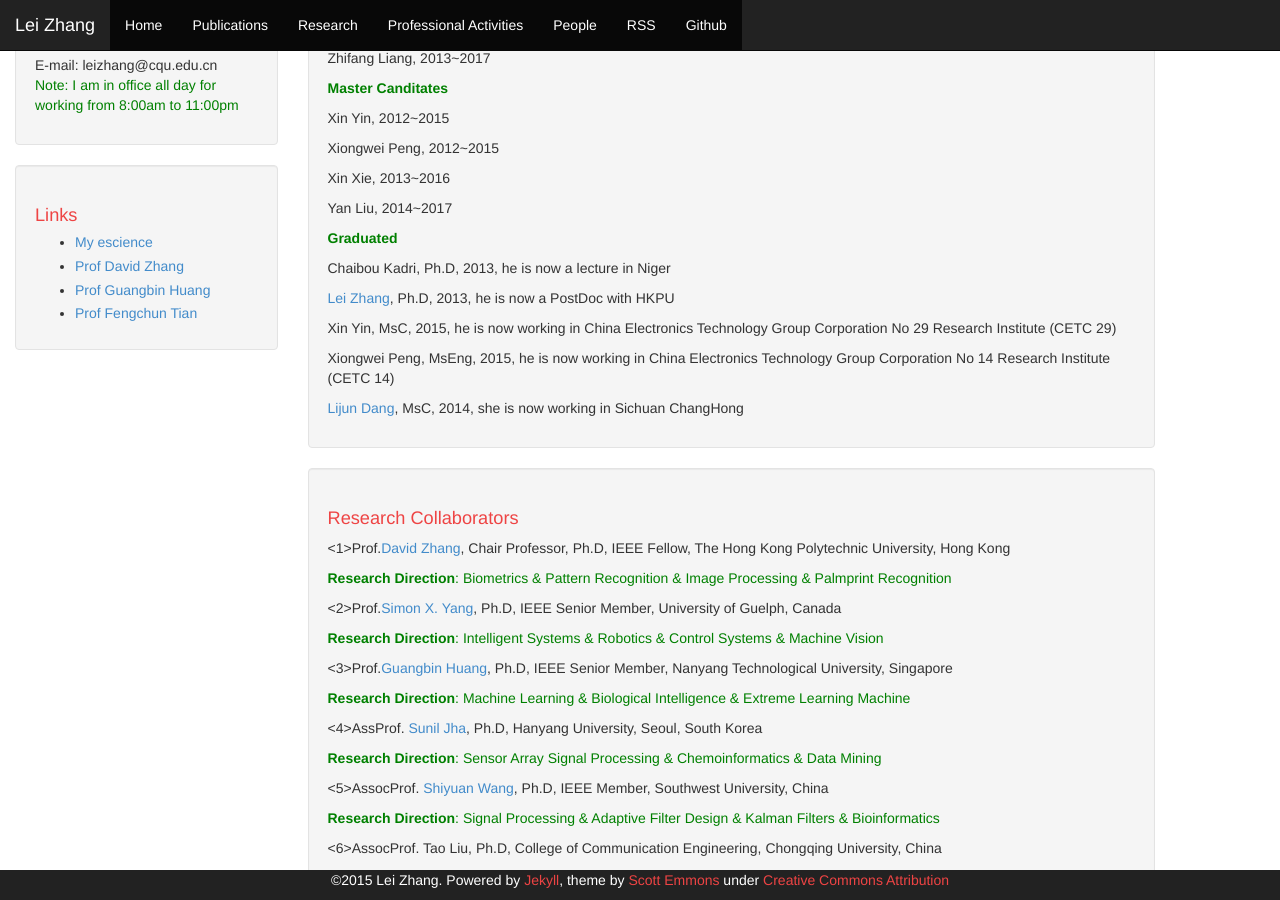
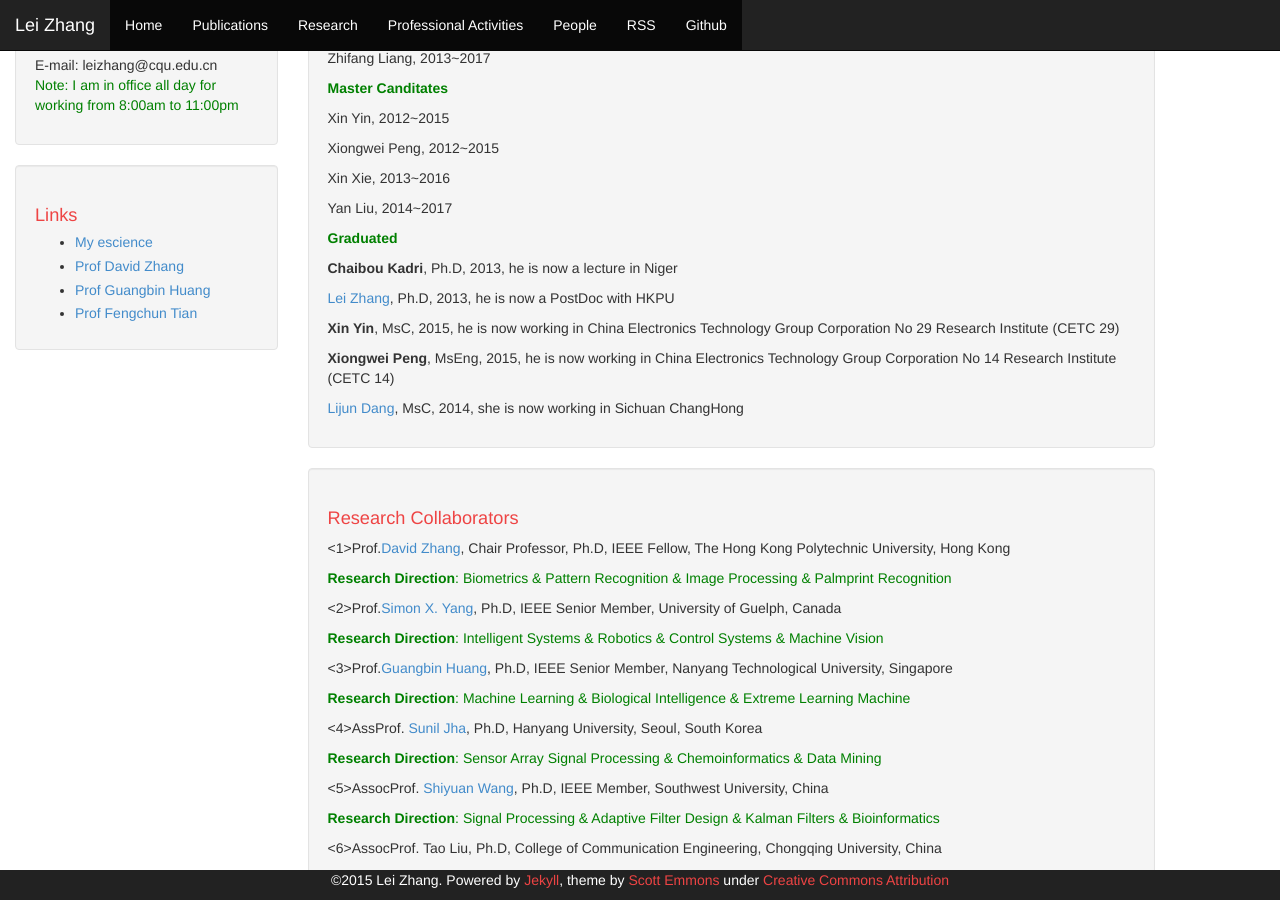
Before and after one commit to DrLeiZhang/website, a Jekyll site: the page built from people.html, in a window 1280 px wide and 900 px high, scrolled down 425 px. Built offline with Jekyll 4.4.1, drawn with Linux system fonts in a browser that asks for light colours; Markdown is read by kramdown in place of the engine named in the settings.

Commit message:
Update
Signed-off-by: leizhang@cqu.edu.cn <leizhang@cqu.edu.cn>

```diff
--- a/people.html
+++ b/people.html
@@ -27,10 +27,10 @@ layout: default
 <p>Yan Liu, 2014~2017</p>
 
 <p style="color:green"><h0><B>Graduated</B></h0></p>
-<p>Chaibou Kadri, Ph.D, 2013, he is now a lecture in Niger</p>
+<p><B>Chaibou Kadri</B>, Ph.D, 2013, he is now a lecture in Niger</p>
 <p><a href="http://www.escience.cn/people/lei/index.html">Lei Zhang</a>, Ph.D, 2013, he is now a PostDoc with HKPU</p>
-<p>Xin Yin, MsC, 2015, he is now working in China Electronics Technology Group Corporation No 29 Research Institute (CETC 29)</p>
-<p>Xiongwei Peng, MsEng, 2015, he is now working in China Electronics Technology Group Corporation No 14 Research Institute (CETC 14)</p>
+<p><B>Xin Yin</B>, MsC, 2015, he is now working in China Electronics Technology Group Corporation No 29 Research Institute (CETC 29)</p>
+<p><B>Xiongwei Peng</B>, MsEng, 2015, he is now working in China Electronics Technology Group Corporation No 14 Research Institute (CETC 14)</p>
 <p><a href="http://www.researchgate.net/profile/Lijun_Dang">Lijun Dang</a>, MsC, 2014, she is now working in Sichuan ChangHong</p>
 </div>
 
```
